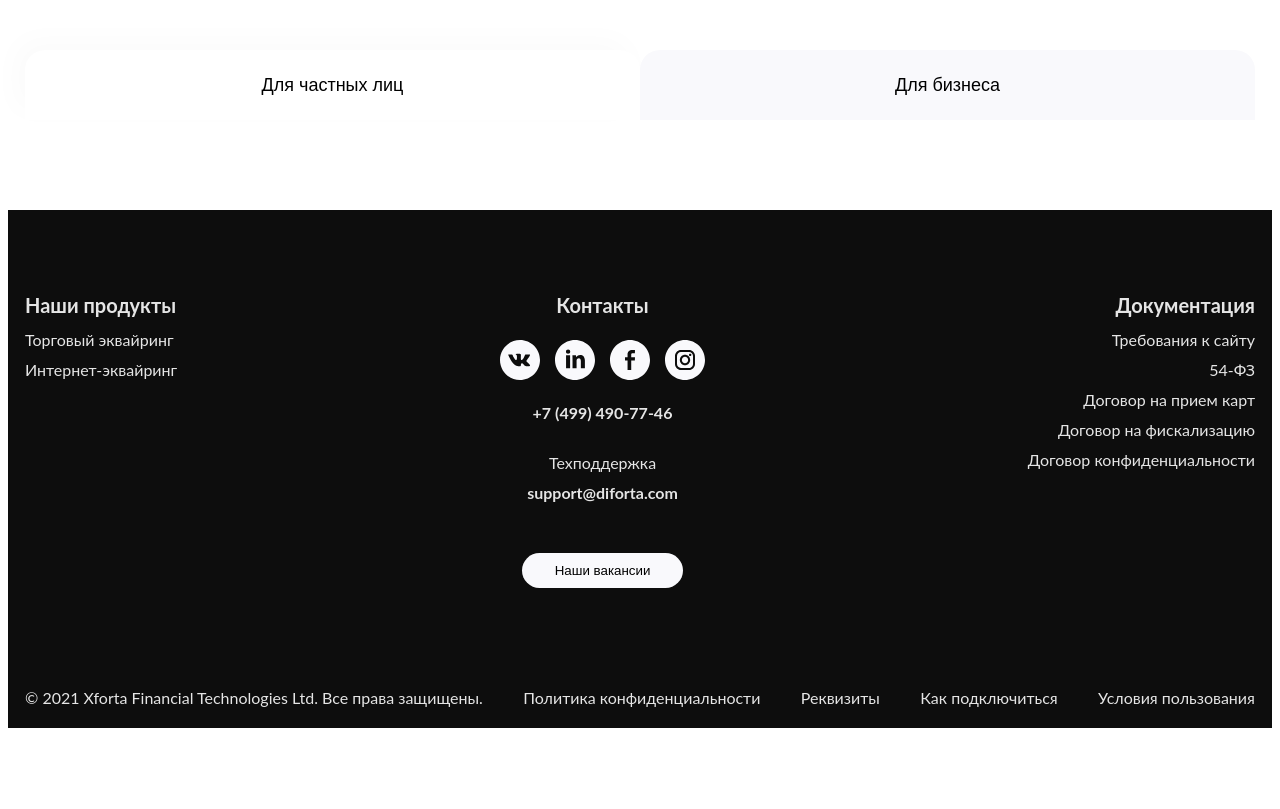
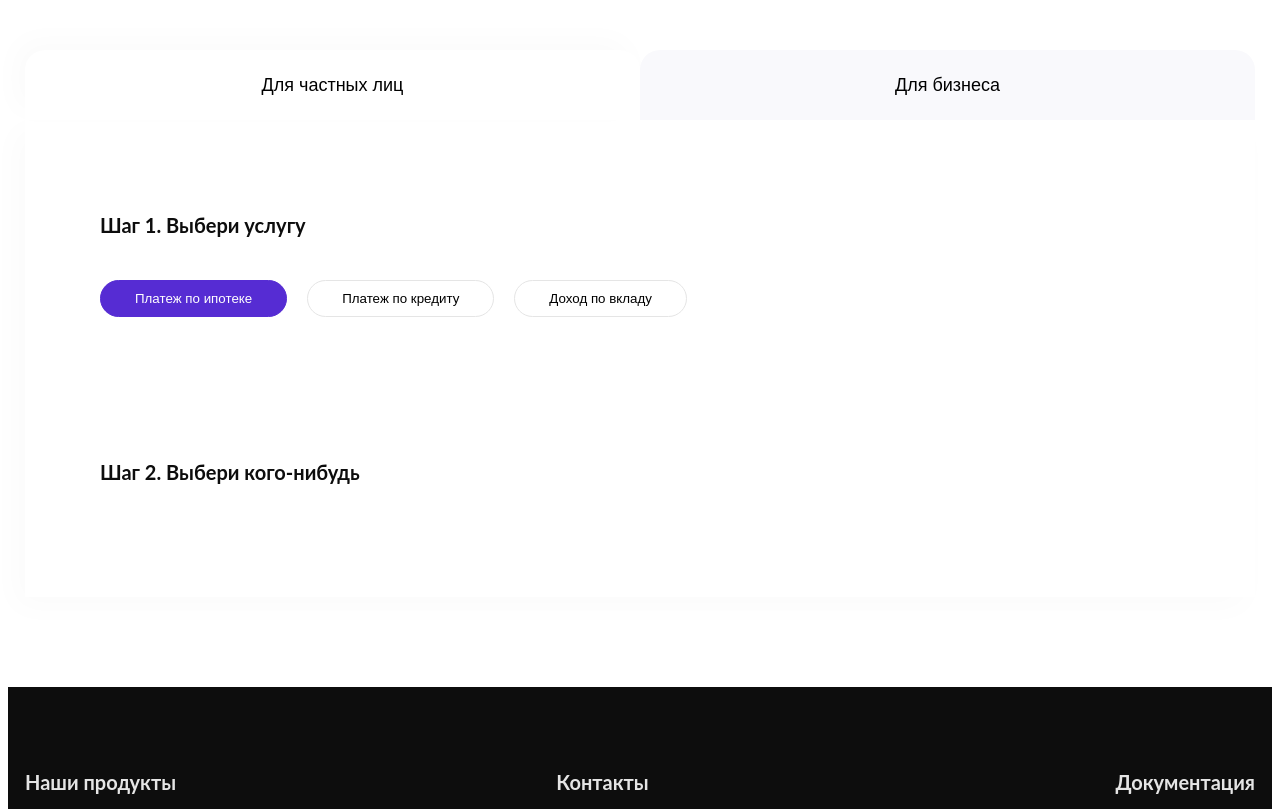
Before and after one commit to 19gvi09/fintech-hackathon-frontend, a Vue app: page / in a window 1280 px wide. Shown: the part 2060-2869 px from the top of the page. Before the commit the page ends 2796 px from the top, so only its background shows below. Built offline with nearby package versions, Linux system fonts and the light colour scheme; the HTML template or start-up script is replaced by a standard one.

Commit message:
worked with main page

```diff
--- a/src/components/Homepage/Calculator.vue
+++ b/src/components/Homepage/Calculator.vue
@@ -6,11 +6,26 @@
         </div>
         <div class="content">
             <div class="tabs">
-                <button class="tabs__tab" :class="{ active: isActive === 'personal' }" @click="setTab('personal')">Для частных лиц</button>
-                <button class="tabs__tab" :class="{ active: isActive === 'business' }" @click="setTab('business')">Для бизнеса</button>
-            </div>
-            <div class="tabs__content">
+                <div>
+                    <button class="tabs__tab" :class="{ active: isActive === 'personal' }" @click="setTab('personal')">Для частных лиц</button>
+                    <button class="tabs__tab" :class="{ active: isActive === 'business' }" @click="setTab('business')">Для бизнеса</button>
+                </div>
+                <div class="tabs__content">
+                    <div class="section">
+                        <h3 class="section__title">Шаг 1. Выбери услугу</h3>
+                        <div class="section__content">
+                            <button class="button" :class="{ active: selectedService === 'mortgage' }" @click="setService('mortgage')">Платеж по ипотеке</button>
+                            <button class="button" :class="{ active: selectedService === 'credit' }" @click="setService('credit')">Платеж по кредиту</button>
+                            <button class="button" :class="{ active: selectedService === 'deposit' }" @click="setService('deposit')">Доход по вкладу</button>
+                        </div>
+                    </div>
+                    <div class="section">
+                        <h3 class="section__title">Шаг 2. Выбери кого-нибудь</h3>
+                        <div class="section__content">
 
+                        </div>
+                    </div>
+                </div>
             </div>
         </div>
     </div>
@@ -21,12 +36,16 @@ export default {
     name: "Calculator",
     data() {
         return {
-            isActive: "personal"
+            isActive: "personal",
+            selectedService: "mortgage",
         }
     },
     methods: {
         setTab(state) {
             this.isActive = state
+        },
+        setService(state) {
+            this.selectedService = state
         }
     }
 }
@@ -66,11 +85,50 @@ export default {
             padding: 20px 0;
             background: #F9F9FC;
             border-radius: 20px 20px 0 0;
+
+            &.active {
+                background: #FFF;
+                box-shadow: -10px -10px 30px rgba(0, 0, 0, 0.02);
+            }
         }
 
-        .active {
-            background: #FFF;
-            box-shadow: -10px -10px 30px rgba(0, 0, 0, 0.02);
+        &__content {
+            padding: 90px 75px 70px;
+            box-shadow: -10px 10px 30px rgba(0, 0, 0, 0.02);
+
+            .section {
+                display: flex;
+                flex-direction: column;
+                align-items: flex-start;
+                margin: 140px 0 0;
+
+                &:first-child {
+                    margin: 0;
+                }
+
+                &__title {
+                    font-size: 20px;
+                    line-height: 30px;
+                    margin: 0;
+                }
+
+                &__content {
+                    margin: 40px 0 0;
+
+                    > .button {
+                        padding: 10px 34px;
+                        border: solid 1px #E5E5E5;
+                        border-radius: 30px;
+                        margin: 0 20px 0 0;
+
+                        &.active {
+                            color: #FFF;
+                            background: #562CD3;
+                            border: solid 1px #562CD3;
+                        }
+                    }
+                }
+            }
         }
     }
 }
--- a/src/router/index.js
+++ b/src/router/index.js
@@ -8,16 +8,11 @@ const routes = [
         component: Home
     },
     {
-        path: '/about',
-        name: 'About',
+        path: '/lk',
+        name: 'LK',
         // route level code-splitting
         // this generates a separate chunk (about.[hash].js) for this route
         // which is lazy-loaded when the route is visited.
-        component: () => import(/* webpackChunkName: "about" */ '../views/About.vue')
-    },
-    {
-        path: '/lk',
-        name: 'LK',
         component: () => import(/* webpackChunkName: "lk" */ '../views/LK.vue')
     },
     {
--- a/src/views/About.vue
+++ /dev/null
@@ -1,15 +0,0 @@
-<template>
-    <div>
-        <h1>This is an about page</h1>
-    </div>
-</template>
-
-<script>
-export default {
-    name: "About",
-}
-</script>
-
-<style lang="scss" scoped>
-
-</style>
```
